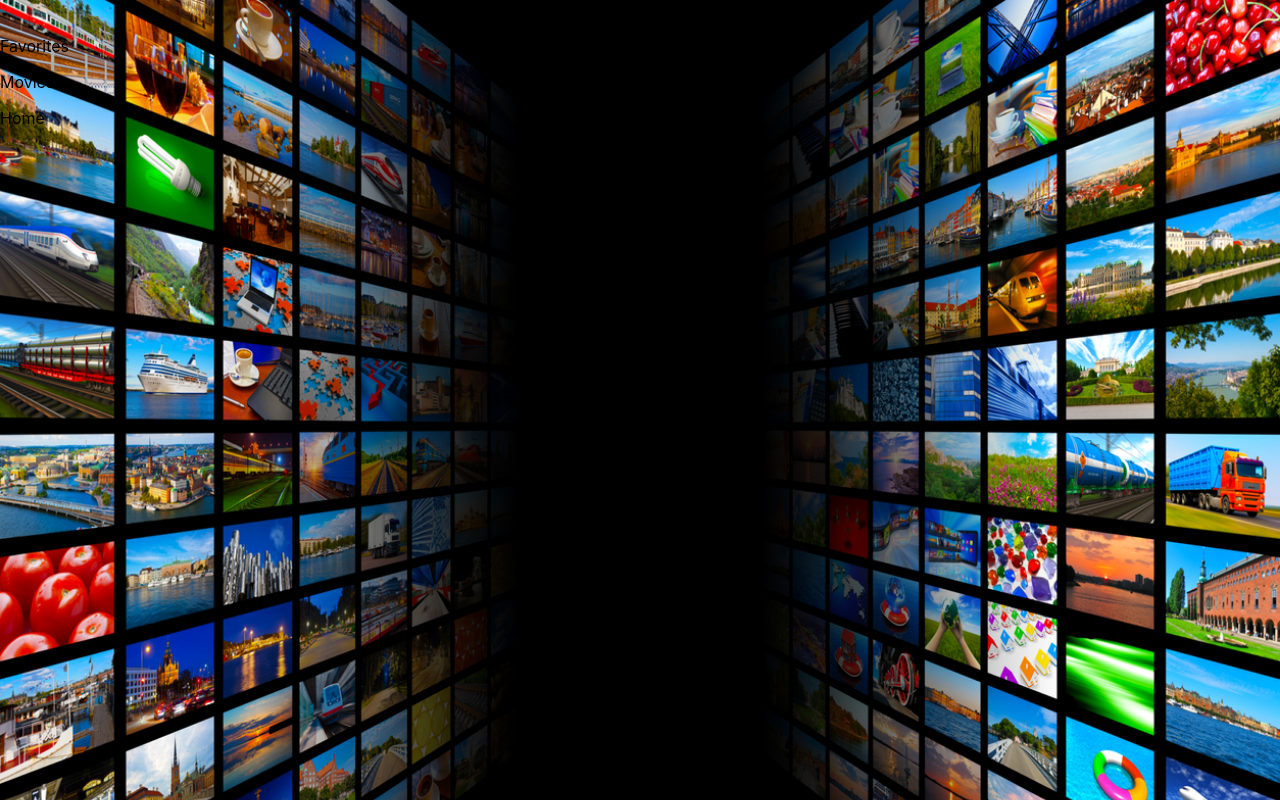
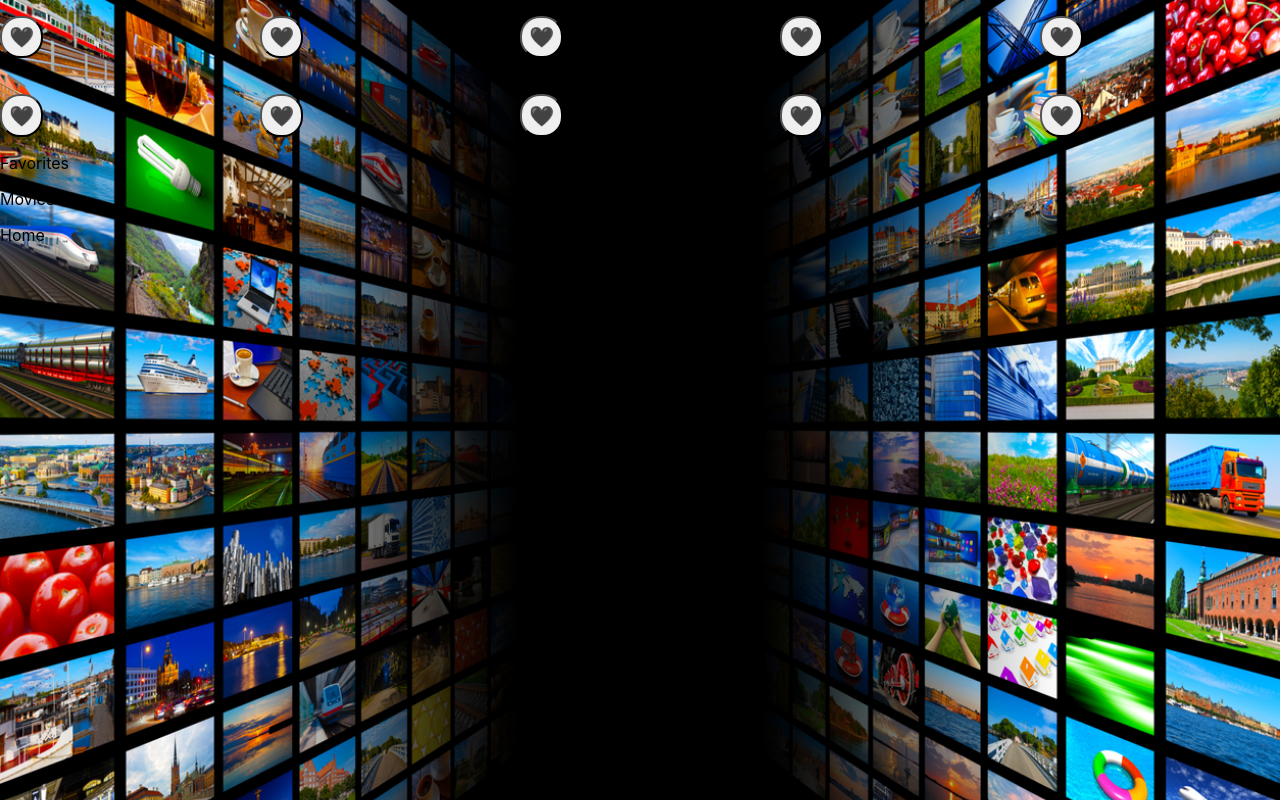
Before and after one commit to WildCodeSchool-2023-09/JS-RemoteFR-jurascripts-P2-Jurastream, a React (Vite) app in the folder frontend/: page /series in a window 1280 px wide. Built offline with nearby package versions, Linux system fonts and the light colour scheme; no server answers.

Commit message:
Favorites series

```diff
--- a/frontend/src/components/Cards/SerieCard.jsx
+++ b/frontend/src/components/Cards/SerieCard.jsx
@@ -1,8 +1,9 @@
-import React, { useState } from "react";
+import React, { useState, useContext } from "react";
 import PropTypes from "prop-types";
 import axios from "axios";
 import "./MediaCard.scss";
 import InfoCard from "../InfoCard";
+import { FavoritesContext } from "../FavoritesContext";
 
 const apiKey = "856791ec73da31493ff35fd0cc49d245";
 
@@ -10,6 +11,10 @@ function SerieCard({ serieId }) {
   const [posterPath, setPosterPath] = useState("");
   const [showInfo, setShowInfo] = useState(false);
   const [serieDetails, setSerieDetails] = useState({});
+  const { favorites, addFavorite, removeFavorite } =
+    useContext(FavoritesContext);
+
+  const isFavorite = favorites.some((favorite) => favorite.id === serieId);
 
   // FETCH DES INFOS POUR INFOCARD
 
@@ -60,6 +65,15 @@ function SerieCard({ serieId }) {
     }
   };
 
+  const handleFavoriteClick = (e) => {
+    e.stopPropagation();
+    if (isFavorite) {
+      removeFavorite(serieId);
+    } else {
+      addFavorite({ id: serieId, ...serieDetails });
+    }
+  };
+
   return (
     <div
       className="serie-card"
@@ -78,6 +92,13 @@ function SerieCard({ serieId }) {
       {showInfo && (
         <InfoCard movie={serieDetails} onClose={() => setShowInfo(false)} />
       )}
+      <button
+        type="button"
+        className="heart-icon"
+        onClick={handleFavoriteClick}
+      >
+        {isFavorite ? "❤️" : "🖤"}
+      </button>
     </div>
   );
 }
```
